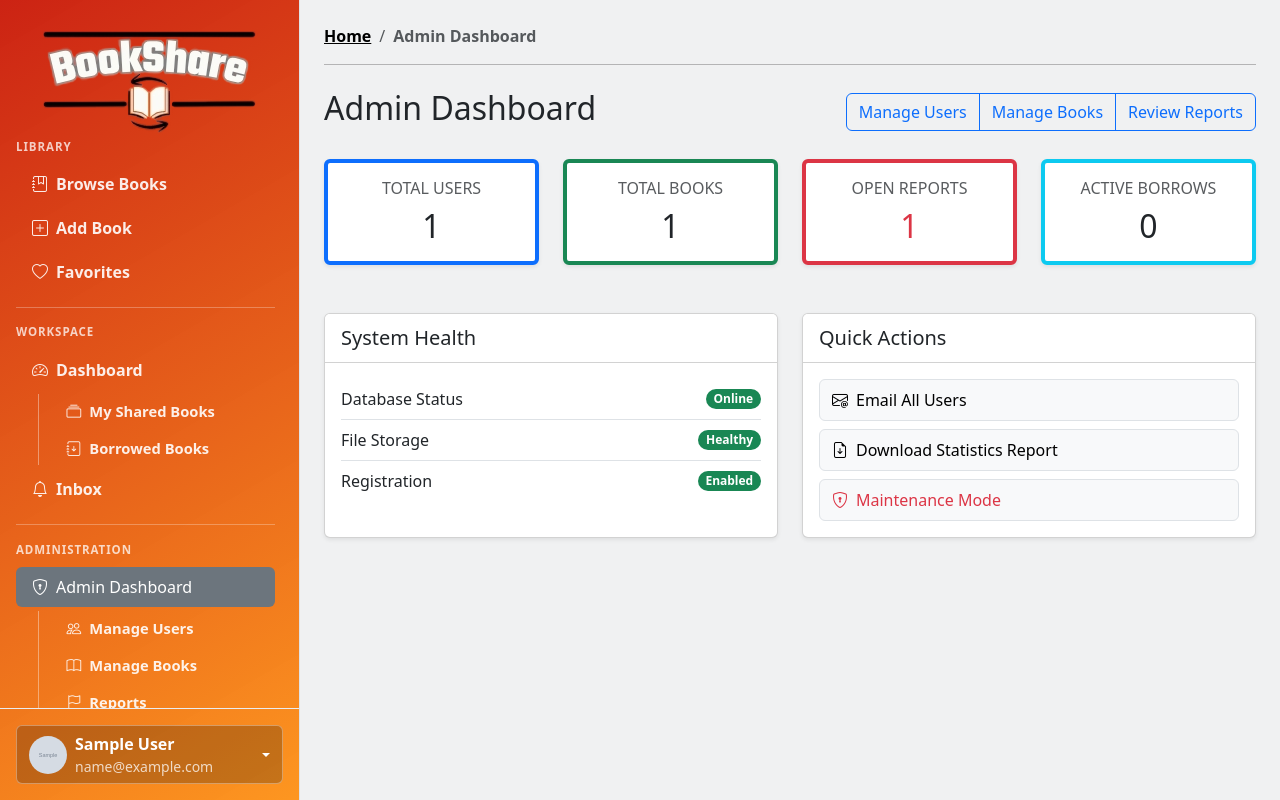
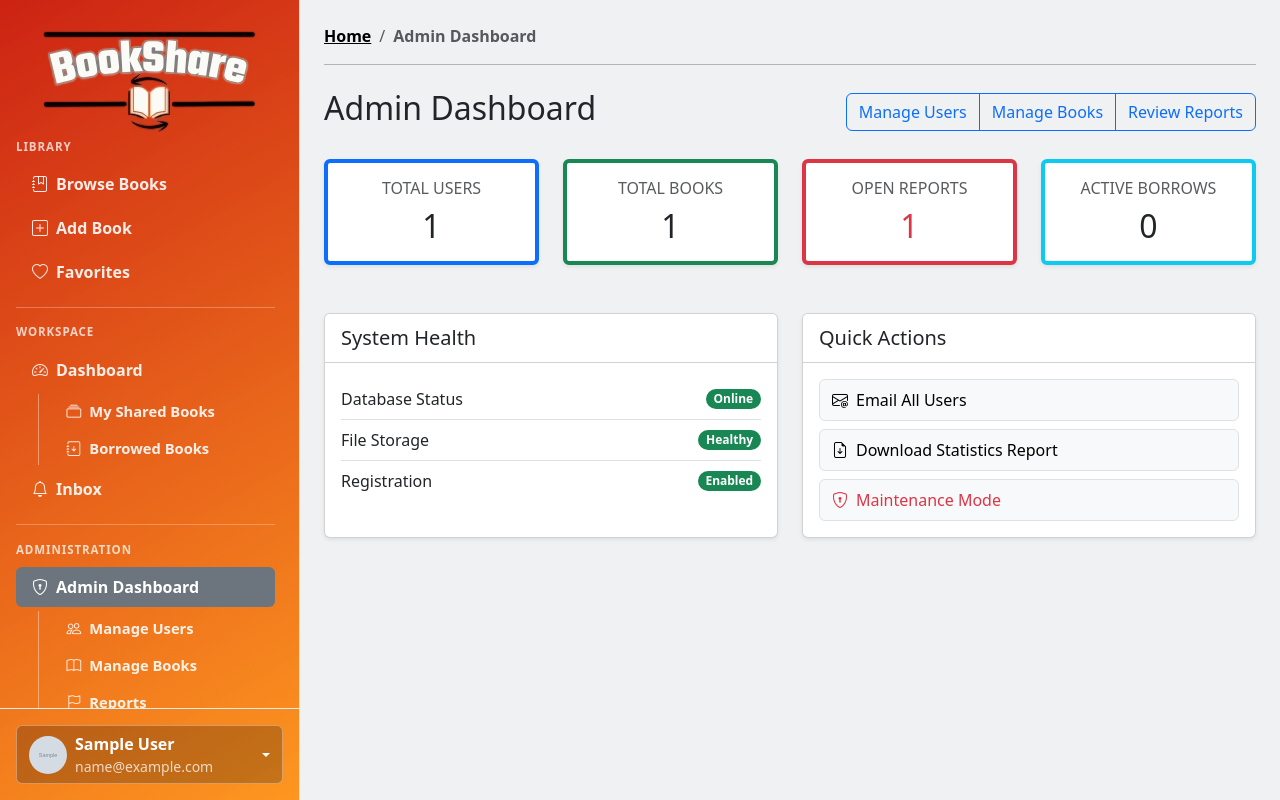
Before and after one commit to TalalAhmad-dev/Book-Sharing-Platform, a Flask app: page /admin/ in a window 1280 px wide. Run offline with Flask 3, Linux system fonts and the light colour scheme; a user stored in the database is signed in; tables that the repository leaves empty hold one stand-in row (values such as "Sample post"); grey boxes marked "Sample" are stand-in pictures; some libraries are stand-ins or nearby versions.

Commit message:
Add favicon and enhance admin link styling in protected template

```diff
--- a/templates/base/_skeleton.html
+++ b/templates/base/_skeleton.html
@@ -5,6 +5,7 @@
     <meta charset="UTF-8">
     <meta name="viewport" content="width=device-width, initial-scale=1.0">
     <title>{% block title %}BookShare{% endblock %}</title>
+    <link rel="icon" href="/static/images/Favicon.png" sizes="32x32" type="image/png">
 
     <link href="https://cdn.jsdelivr.net/npm/bootstrap@5.3.8/dist/css/bootstrap.min.css" rel="stylesheet"
         integrity="sha384-sRIl4kxILFvY47J16cr9ZwB07vP4J8+LH7qKQnuqkuIAvNWLzeN8tE5YBujZqJLB" crossorigin="anonymous">
--- a/templates/base/protected.html
+++ b/templates/base/protected.html
@@ -71,7 +71,7 @@ else '' %}
         <p class="sidebar-group-title">Administration</p>
         <ul class="nav nav-pills flex-column gap-1">
             <li class="nav-item">
-                <a class="sidebar-link nav-link {% if endpoint.startswith('admin.') %}active{% endif %}"
+                <a class="sidebar-link fw-semibold nav-link {% if endpoint.startswith('admin.') %}active{% endif %}"
                     href="{{ url_for('admin.dashboard') }}">
                     <i class="bi bi-shield-lock me-2"></i>Admin Dashboard
                 </a>
```
Also changed, not shown: static/images/Favicon.png (added).
